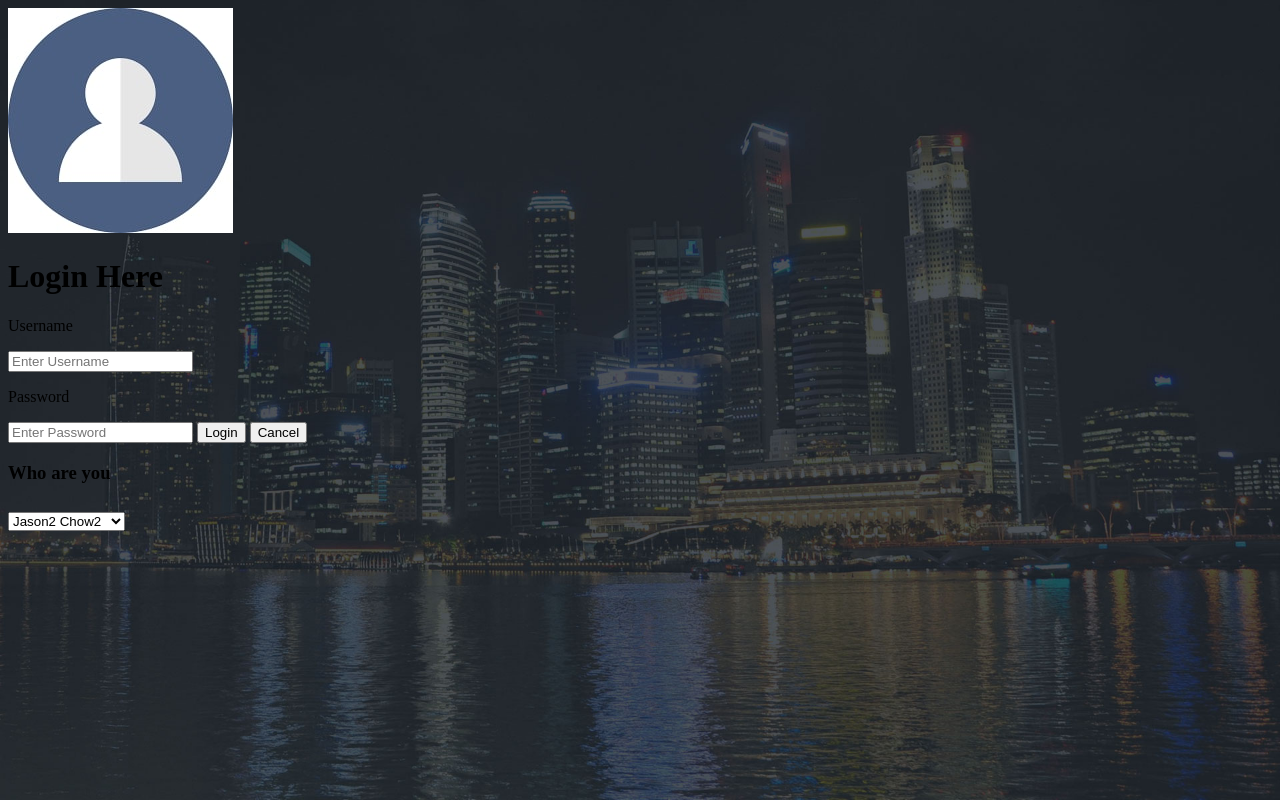
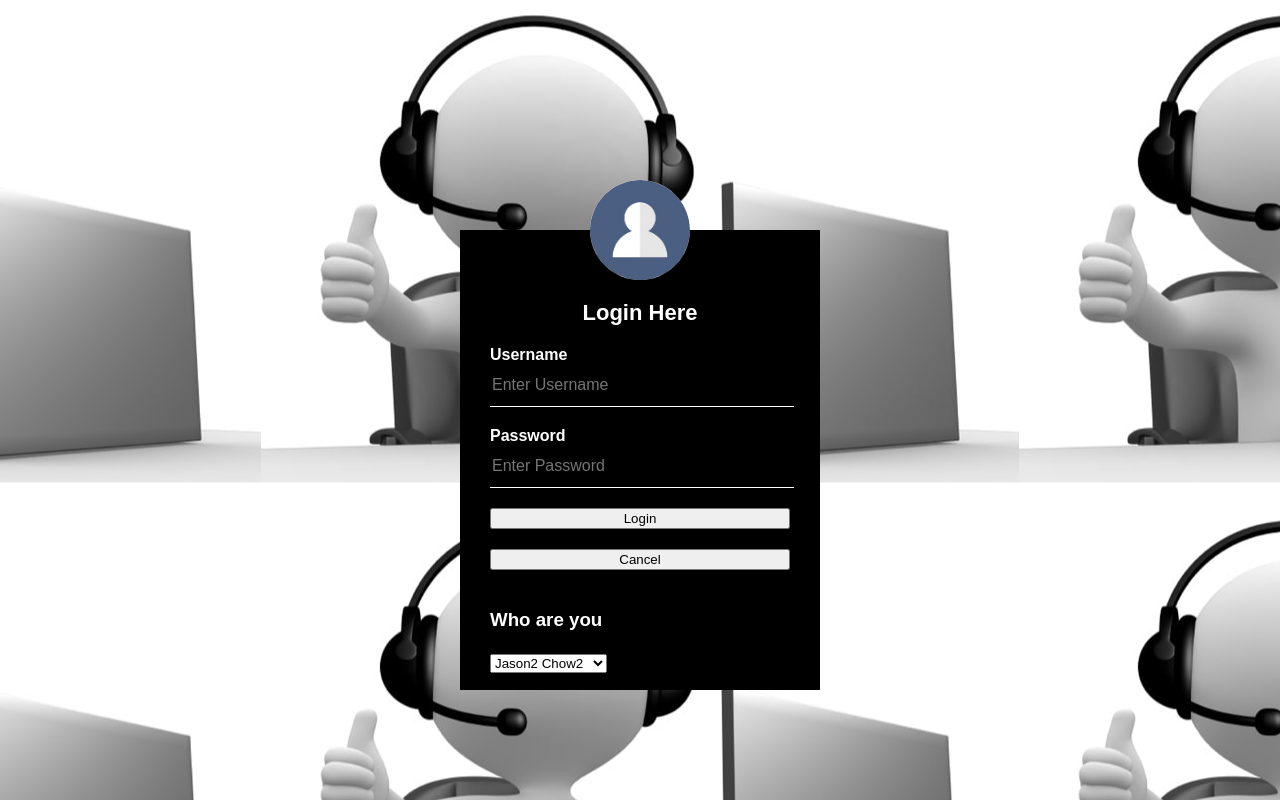
Before and after one commit to Prashn96/rainbowagentwebpage, a website with bundled scripts: page index.html in a window 1280 px wide. Built offline with nearby package versions, Linux system fonts and the light colour scheme.

Commit message:
Login page styling

```diff
--- a/style.css
+++ b/style.css
@@ -1,68 +1,97 @@
 body {
-  background: url(sg.jpg) no-repeat;
-  background-size: cover;
-}
-.whole h1 {
-  color: white;
-  border-bottom: 4px solid black;
-  margin-bottom: 50px;
+  margin: 0;
+  padding: 0;
+  background: url(agentpic.jpg);
+
+  background-size: auto;
+  background-position: center;
+  font-family: sans-serif;
 }
 
-.whole h2 {
-  color: white;
-}
-.whole h3 {
-  color: white;
+.loginbox {
+  width: 360px;
+  height: 460px;
+  background: #000;
+  color: #fff;
+  top: 50%;
+  left: 50%;
+  position: relative;
+  transform: translate(-50%, 50%);
+  box-sizing: border-box;
+  padding: 70px 30px;
 }
 
-.textbox {
-  width: 100%;
-  overflow: hidden;
-  font-size: 20px;
-  padding: 8px 0;
-  margin: 8px 0;
+.avatar {
+  width: 100px;
+  height: 100px;
+  border-radius: 50%;
+  position: absolute;
+  top: -50px;
+  left: 130px;
 }
 
-.textbox textarea {
+h1 {
+  margin: 0;
+  padding: 0 0 20px;
+  text-align: center;
+  font-size: 22px;
+}
+
+.loginbox p {
+  margin: 0;
+  padding: 0;
+  font-weight: bold;
+}
+
+.loginbox input {
+  width: 100%;
+  margin-bottom: 20px;
+}
+
+.loginbox input[type="text"],
+input[type="password"] {
+  border: none;
+  border-bottom: 1px solid #fff;
+  background: transparent;
+  outline: none;
+  height: 40px;
+  color: #fff;
+  font-size: 16px;
+}
+
+.loginbox input[type="submit"] {
   color: white;
   background: none;
-  border: 6px solid black;
+  border: 2px solid white;
+  outline: none;
+  /* padding: 5px; */
+  font-size: 14px;
+  /* cursor: pointer; */
+  /* margin: 12 px 0; */
+  border-radius: 20px;
 }
 
-.sendbutton {
-  background: none;
-  border: 4px solid black;
-  color: white;
-  padding: 5px;
-  font-size: 18px;
+.loginbox input[type="submit"]:hover {
   cursor: pointer;
-  margin: 12 px 0;
+  background: green;
+  color: #000;
+}
+
+.loginbox a {
+  text-decoration: none;
+  font-size: 12px;
+  line-height: 20px;
+  color: darkgrey;
+}
+
+.loginbox a:hover {
+  color: green;
 }
 
 .agentstatus h3 {
   color: white;
 }
 .dropdown {
-  padding-top: 10px;
-  padding-bottom: 10px;
+  padding-top: 5px;
+  padding-bottom: 5px;
 }
-
-.dropdownlist {
-  color: white;
-  background: none;
-  border: 4px solid black;
-  padding: 5px;
-  font-size: 18px;
-  cursor: pointer;
-  margin: 12 px 0;
-}
-
-.requestbutton {
-  color: white;
-  background: none;
-  border: 4px solid black;
-  padding: 5px;
-  font-size: 18px;
-  cursor: pointer;
-  margin: 12 px 0;
-}
```
